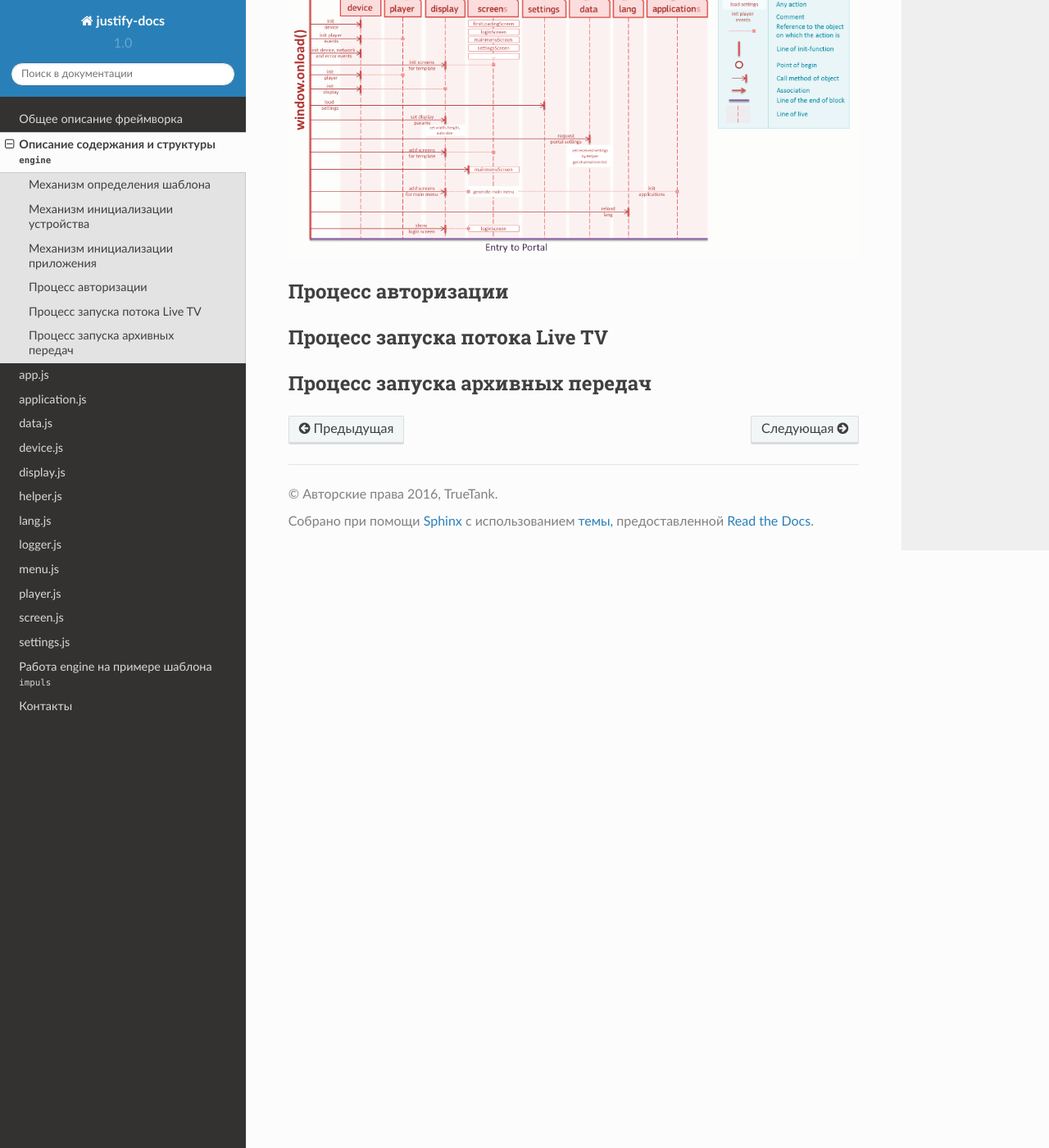
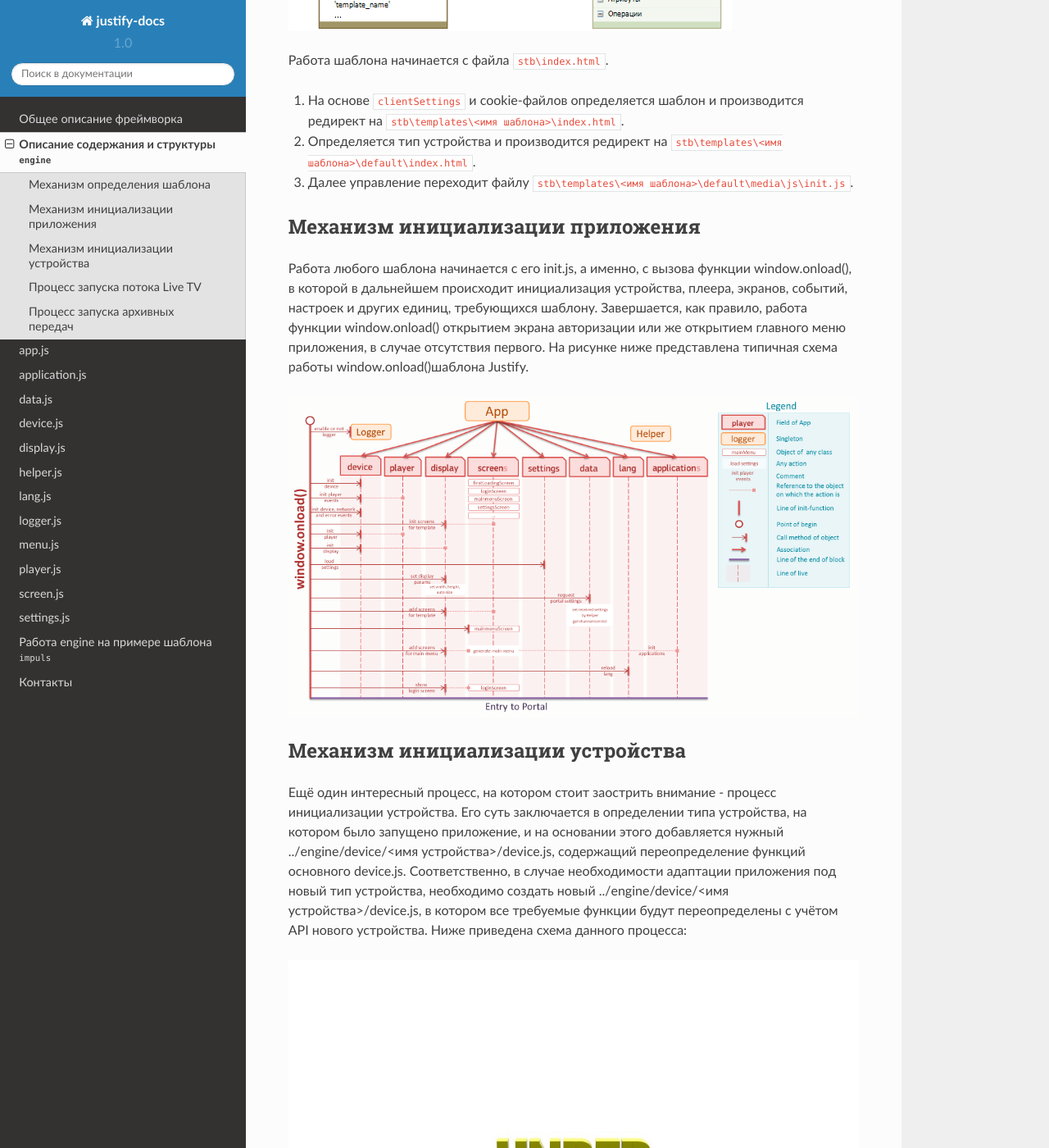
Before and after one commit to microimpuls/justify-dev-docs, a Sphinx documentation site: the page built from source/engine.rst, in a window 1280 px wide and 1400 px high, scrolled down 2525 px. Shown: the whole window at 82% size. Built offline with Sphinx 7.4.7 and the Read the Docs theme 2.0.0, drawn with Linux system fonts in a browser that asks for light colours; some of the changed text lies outside the part shown.

Commit message:
engine update

```diff
--- a/source/engine.rst
+++ b/source/engine.rst
@@ -41,28 +41,26 @@
 
 3. Далее управление переходит файлу ``stb\templates\<имя шаблона>\default\media\js\init.js``.
 
+Механизм инициализации приложения
+---------------------------------
+
+Работа любого шаблона начинается с его init.js, а именно, с вызова функции window.onload(), в которой в дальнейшем происходит инициализация устройства, плеера, экранов, событий, настроек и других единиц, требующихся шаблону. Завершается, как правило, работа функции window.onload() открытием экрана авторизации или же открытием главного меню приложения, в случае отсутствия первого.
+На рисунке ниже представлена типичная схема работы window.onload()шаблона Justify.
+
+.. image:: img/init-scheme.png
+
 Механизм инициализации устройства
 ---------------------------------
 
+Ещё один интересный процесс, на котором стоит заострить внимание - процесс инициализации устройства. Его суть заключается в определении типа устройства, на котором было запущено приложение, и на основании этого добавляется нужный ../engine/device/<имя устройства>/device.js, содержащий переопределение функций основного device.js. Соответственно, в случае необходимости адаптации приложения под новый тип устройства, необходимо создать новый ../engine/device/<имя устройства>/device.js, в котором все требуемые функции будут переопределены с учётом API нового устройства.
+Ниже приведена схема данного процесса:
 
-
-
-Механизм инициализации приложения
----------------------------------
-
-.. image:: img/init-scheme.png
-
-Процесс авторизации
--------------------
-
-
-
+.. image:: img/tmp.jpg
 
 Процесс запуска потока Live TV
 ------------------------------
 
 
 
-
 Процесс запуска архивных передач
 --------------------------------
```
Also changed, not shown: other parts of source/engine.rst (+1 -1 lines), source/img/tmp.jpg (added).
